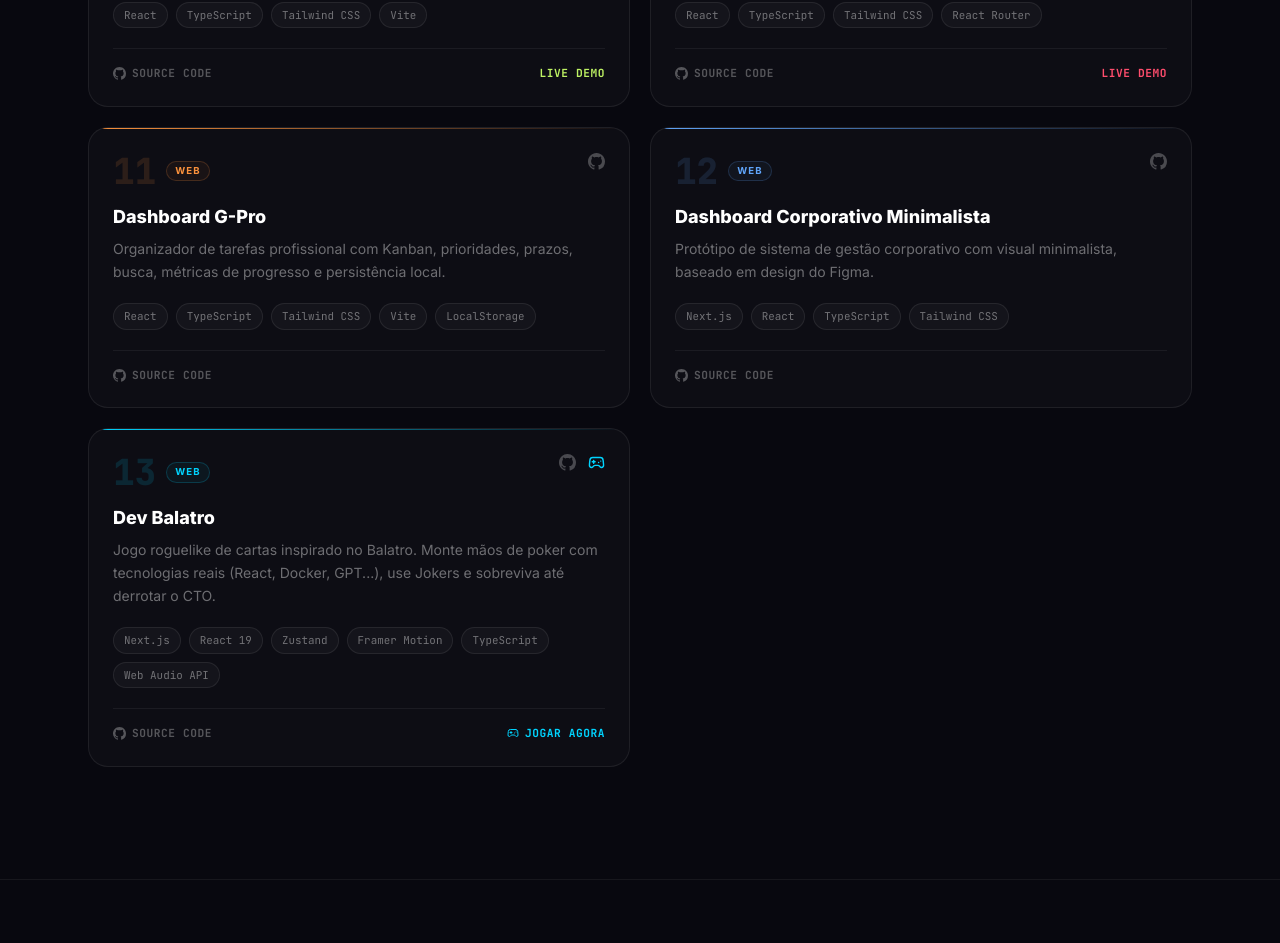
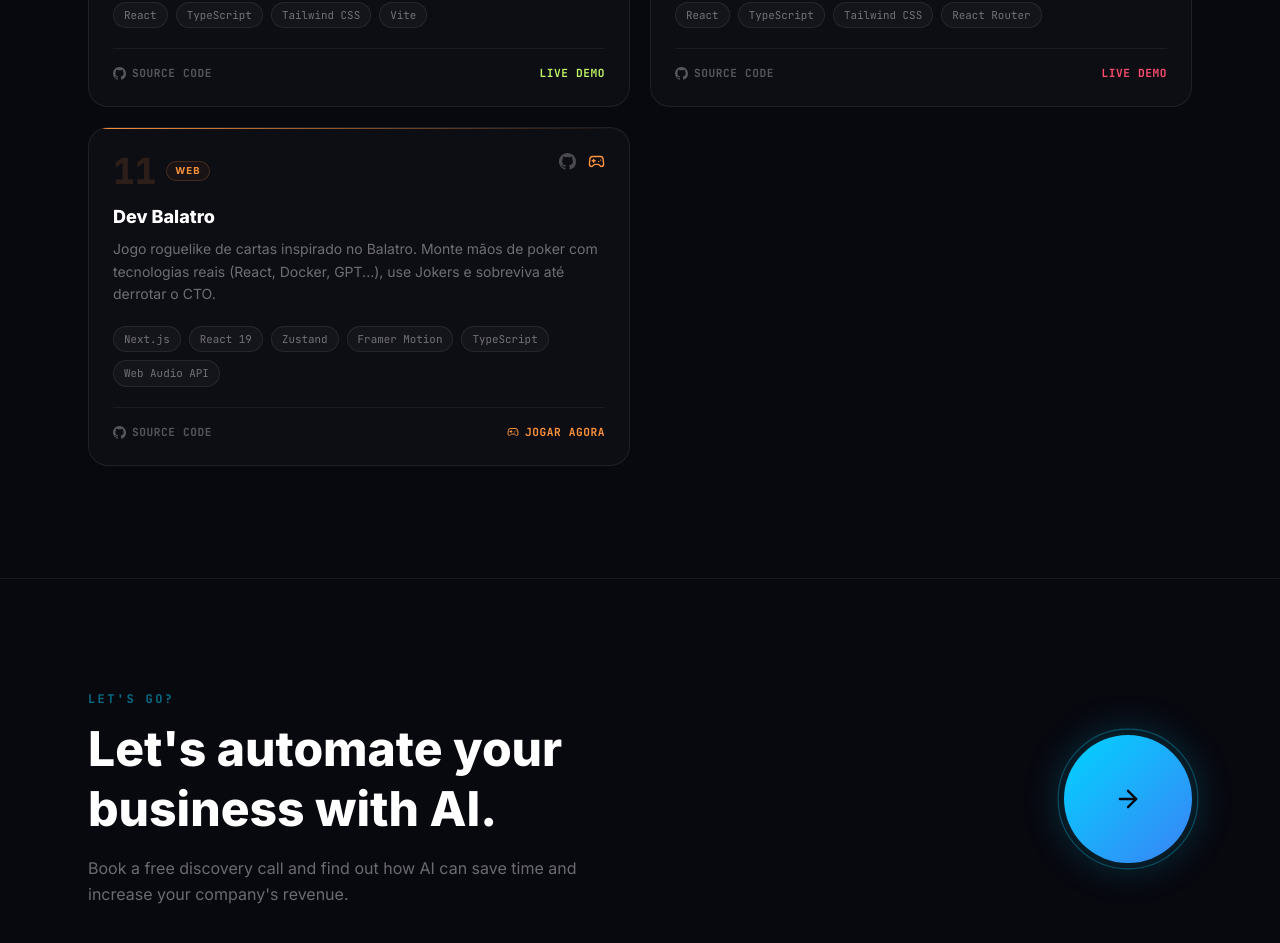
Before and after one commit to LipDev-sudo/Portifolio, a Next.js app: page / in a window 1280 px wide. Shown: the part 7420-8363 px from the top of the page. Built offline with nearby package versions, Linux system fonts and the light colour scheme; no server answers.

Commit message:
chore: remove dashboard projects from portfolio

```diff
--- a/src/data/projects.ts
+++ b/src/data/projects.ts
@@ -172,33 +172,4 @@ export const projects: Project[] = [
     order: 9,
     category: "web",
   },
-  {
-    id: "8",
-    title: "Dashboard G-Pro",
-    title_en: "Dashboard G-Pro",
-    description:
-      "Organizador de tarefas profissional com Kanban, prioridades, prazos, busca, métricas de progresso e persistência local.",
-    description_en:
-      "Professional task organizer with Kanban board, priorities, due dates, search, progress metrics and local persistence.",
-    techs: ["React", "TypeScript", "Tailwind CSS", "Vite", "LocalStorage"],
-    imageUrl: "",
-    githubUrl: "https://github.com/LipDev-sudo/Dashboard-G-Pro",
-    order: 10,
-    category: "web",
-  },
-  {
-    id: "9",
-    title: "Dashboard Corporativo Minimalista",
-    title_en: "Minimalist Corporate Dashboard",
-    description:
-      "Protótipo de sistema de gestão corporativo com visual minimalista, baseado em design do Figma.",
-    description_en:
-      "Corporate management system prototype with minimalist visual, based on a Figma design.",
-    techs: ["Next.js", "React", "TypeScript", "Tailwind CSS"],
-    imageUrl: "",
-    githubUrl:
-      "https://github.com/LipDev-sudo/corporate-minimalist-dashboard",
-    order: 11,
-    category: "web",
-  },
 ];
```
